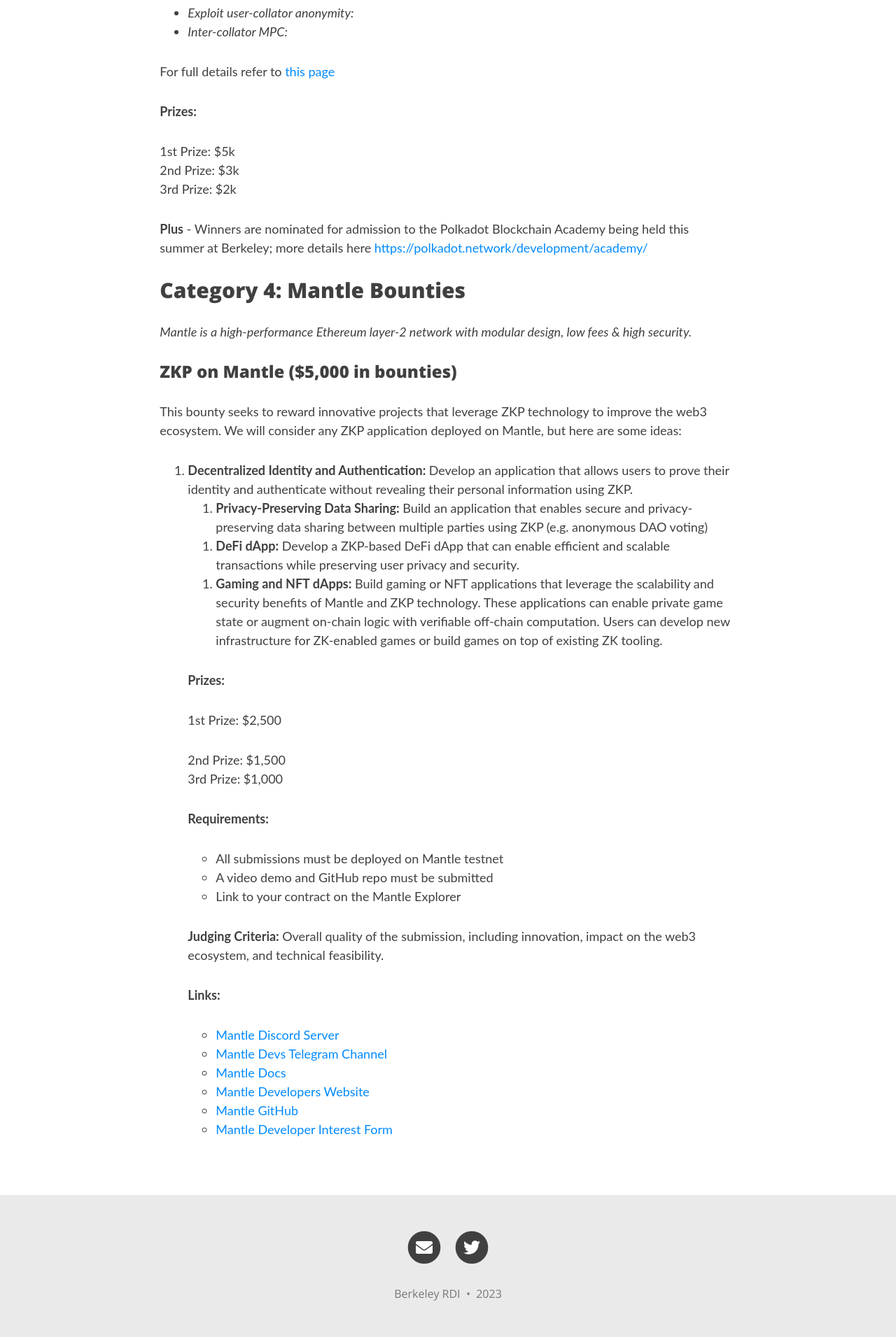
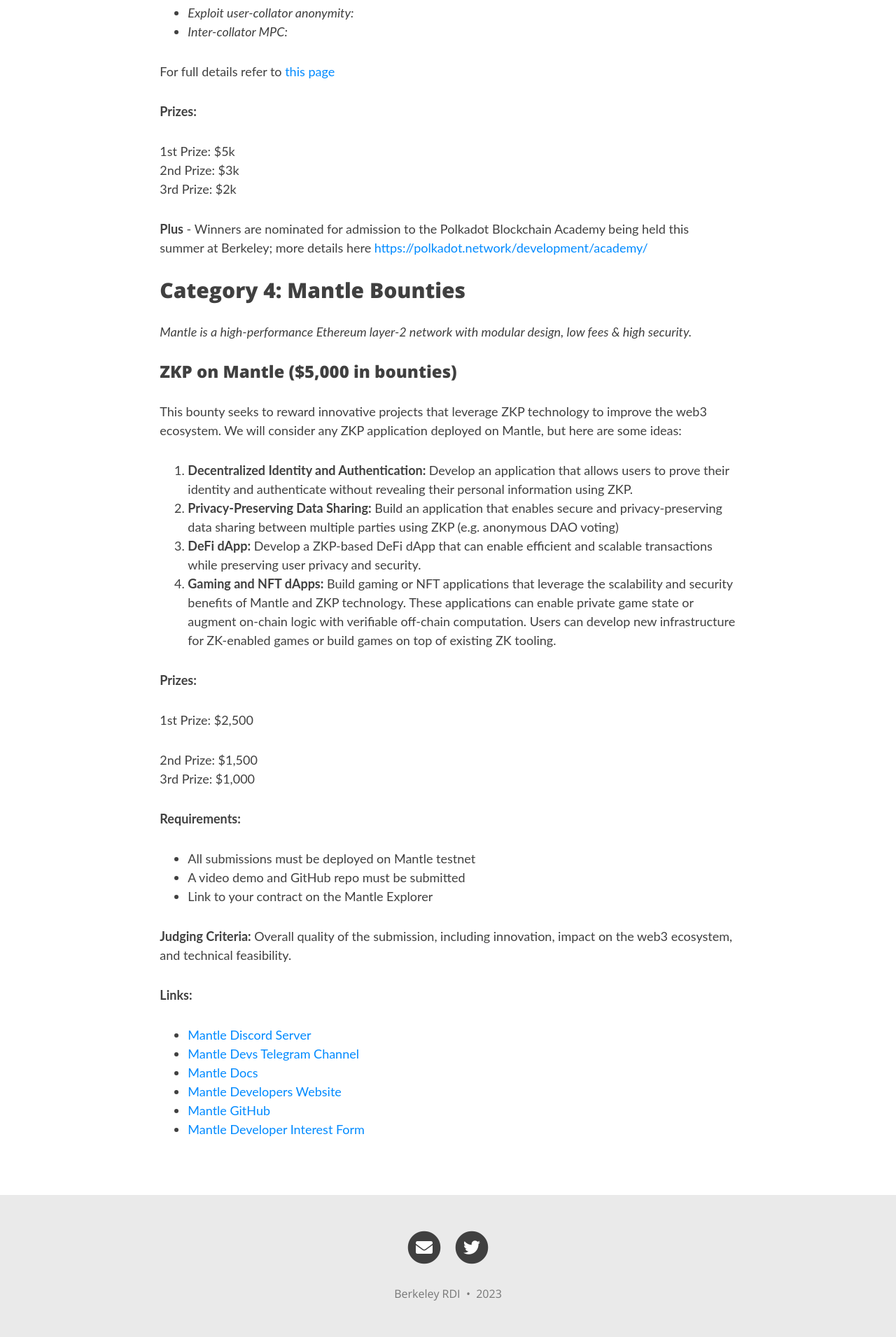
Before and after one commit to rdi-berkeley/zkp-web3-hackathon, a Jekyll site: the page built from _tracks/zk_application_track.md, in a window 1280 px wide. Shown: the part 1853-3764 px from the top of the page at 70% size. Built offline with Jekyll 4.4.1, drawn with Linux system fonts in a browser that asks for light colours; nearby versions of some CDN libraries; comment, search, counter and statistics services are not loaded.

Commit message:
fixed mantle category

```diff
--- a/_tracks/zk_application_track.md
+++ b/_tracks/zk_application_track.md
@@ -119,15 +119,10 @@ This bounty seeks to reward innovative projects that leverage ZKP technology to
 
 <li><strong>Decentralized Identity and Authentication: </strong>Develop an application that allows users to prove their identity and authenticate without revealing their personal information using ZKP.
 </li>
-<ol>
 <li><strong>Privacy-Preserving Data Sharing:</strong> Build an application that enables secure and privacy-preserving data sharing between multiple parties using ZKP (e.g. anonymous DAO voting)
 </li>
-</ol>
-<ol>
 <li><strong>DeFi dApp:</strong> Develop a ZKP-based DeFi dApp that can enable efficient and scalable transactions while preserving user privacy and security.
 </li>
-</ol>
-<ol>
 <li><strong>Gaming and NFT dApps:</strong> Build gaming or NFT applications that leverage the scalability and security benefits of Mantle and ZKP technology. These applications can enable private game state or augment on-chain logic with verifiable off-chain computation. Users can develop new infrastructure for ZK-enabled games or build games on top of existing ZK tooling.
 </li>
 </ol>
```
